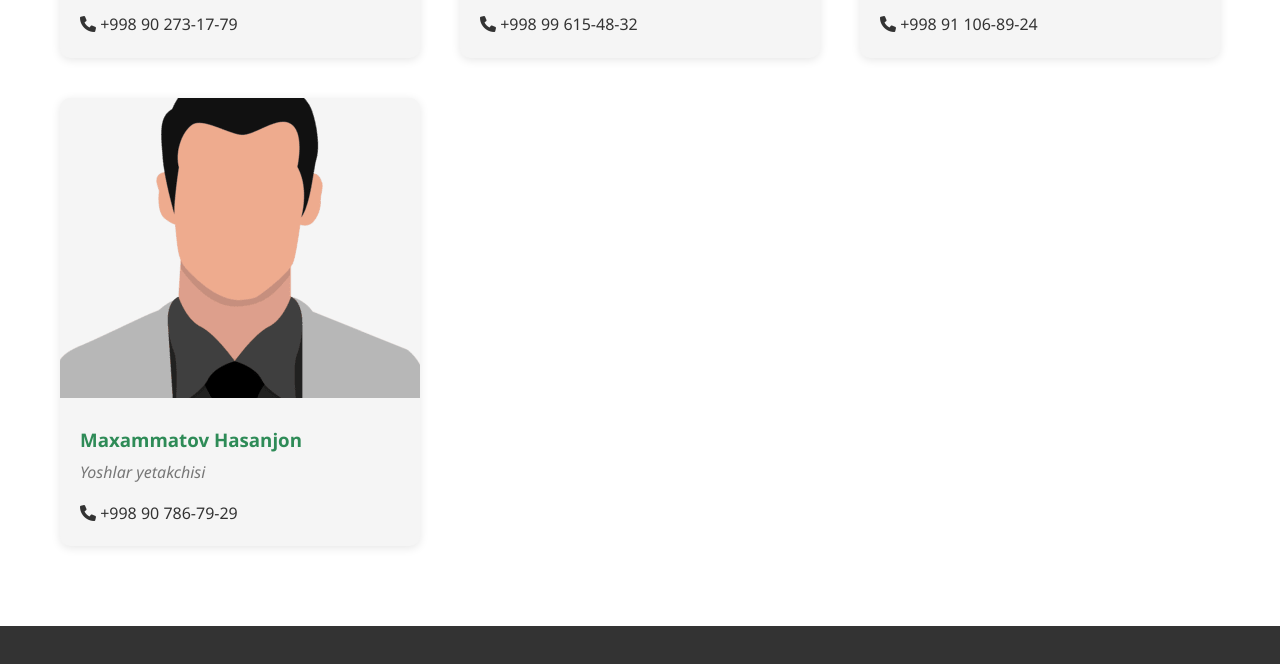
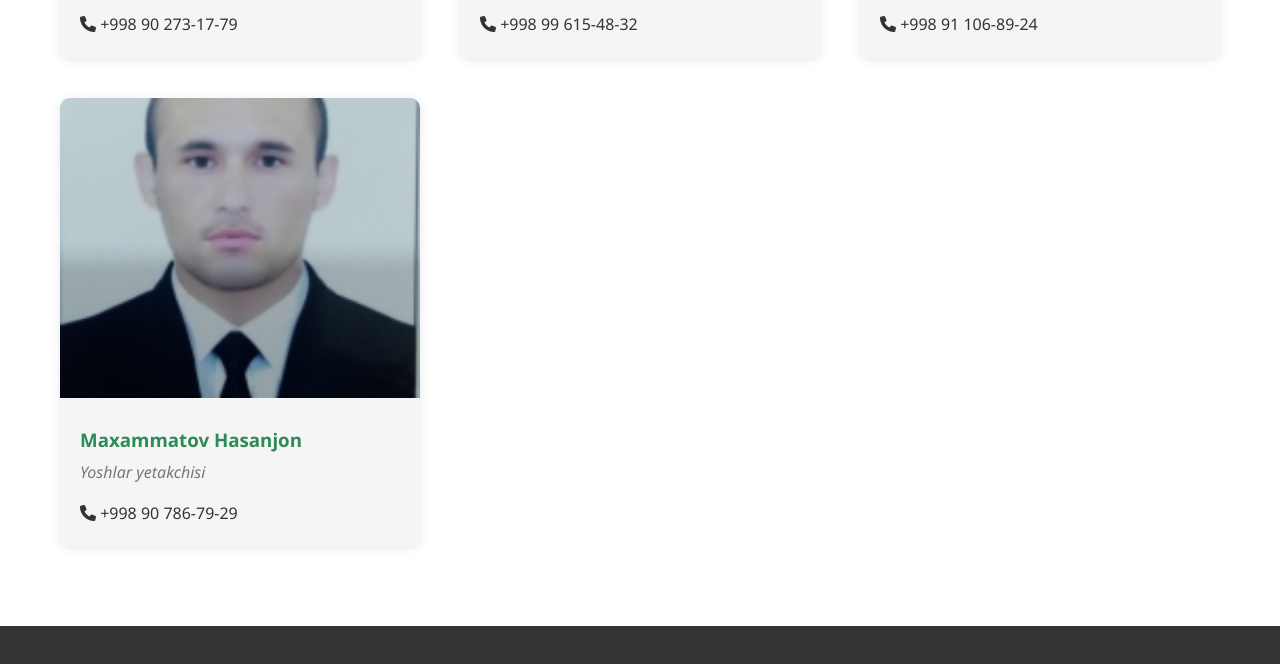
Before and after one commit to gafurjonov/meningmahallam, a plain HTML site: page team.html in a window 1280 px wide. Shown: the part 1328-1992 px from the top of the page. Drawn offline with Linux system fonts and the light colour scheme.

Commit message:
Add files via upload

```diff
--- a/team.html
+++ b/team.html
@@ -119,7 +119,7 @@
 
                 <div class="team-card">
                     <div class="team-image">
-                        <img src="man.jpg" alt="Yoshlar yetakchisi">
+                        <img src="muxammatov.png" alt="Yoshlar yetakchisi">
                     </div>
                     <div class="team-info">
                         <h3>Maxammatov Hasanjon</h3>
```
